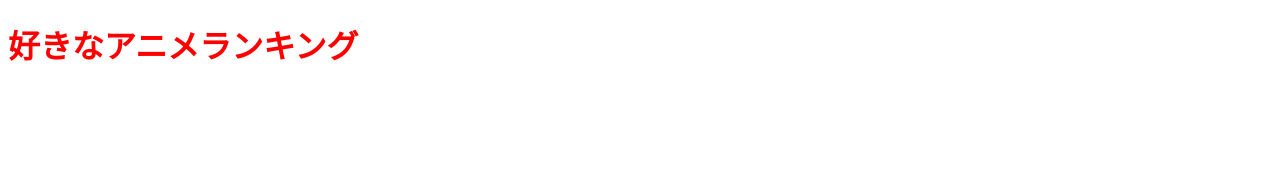
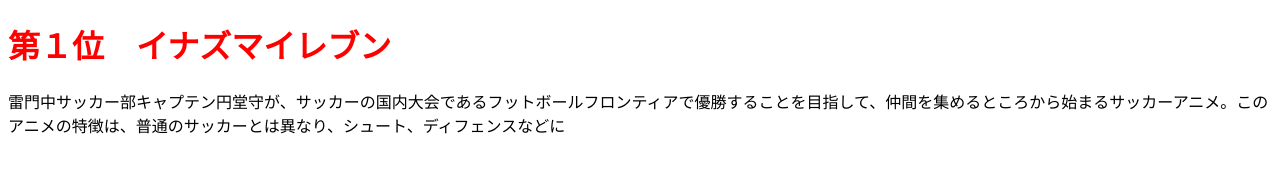
Before and after one commit to kuneko939/sub-anime, a plain HTML site: page index.html in a window 1280 px wide. Drawn offline with Linux system fonts and the light colour scheme.

Commit message:
Update index.html

```diff
--- a/index.html
+++ b/index.html
@@ -6,6 +6,7 @@
     <link rel="stylesheet" href="stylesheet.css">
   </head>
   <body>
-    <h1>好きなアニメランキング</h1>
+    <h1>第１位　イナズマイレブン</h1>
+ <p>雷門中サッカー部キャプテン円堂守が、サッカーの国内大会であるフットボールフロンティアで優勝することを目指して、仲間を集めるところから始まるサッカーアニメ。このアニメの特徴は、普通のサッカーとは異なり、シュート、ディフェンスなどに</p>
   </body>
 </html>
```
